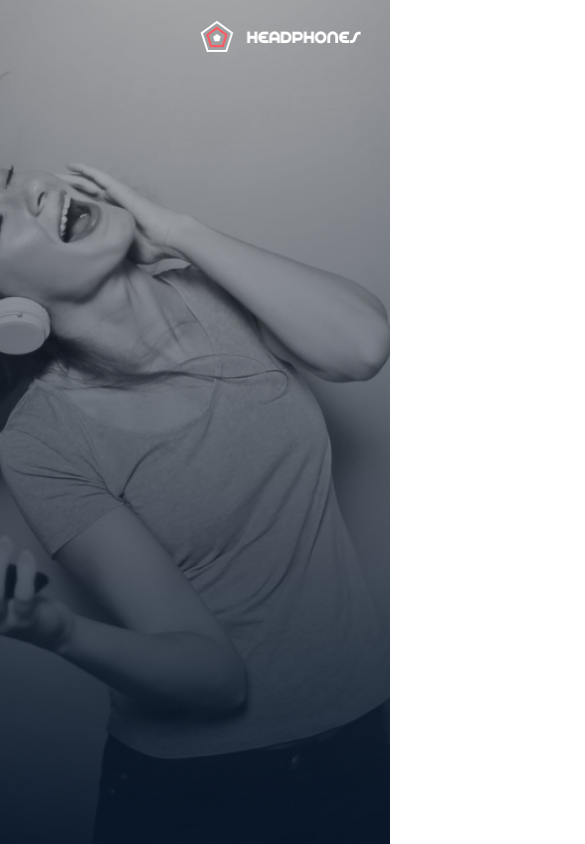
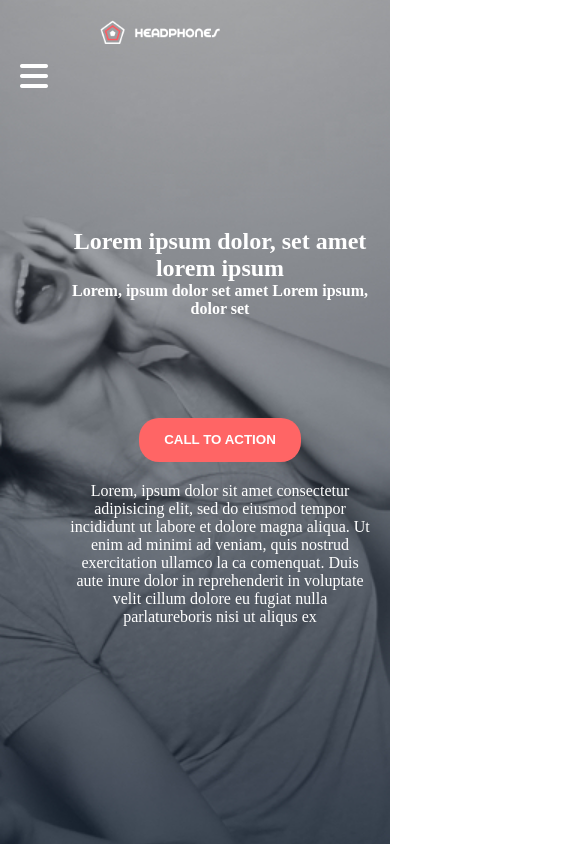
Before and after one commit to Majesticfrank/alx_html_css, a plain HTML site: page headphones/0-index.html in a window 390 px wide. Shown: the top 844 px of the page, 585 px wide, since content can reach past the window. Drawn offline with Linux system fonts and the light colour scheme.

Commit message:
updated 0-index.html and 0-styles.css

```diff
--- a/headphones/0-styles.css
+++ b/headphones/0-styles.css
@@ -7,6 +7,7 @@ body{
     color: white;
     font-family: source sans pro;
 
+
 }
 .background{
     width:100%;
@@ -14,6 +15,7 @@ body{
     background-image: url('/images/headphones_hero_1.jpg');
     background-position:center;
     background-size: cover;
+    overflow-y:hidden ;
 }
 .fa-bars{
     opacity: 0;
@@ -27,7 +29,7 @@ header img{
     margin-top: 20px;
 }
 nav{
-    margin-left: 1200px;
+    margin-left: 900px;
 }
 nav ul{
     display: flex;
@@ -41,16 +43,17 @@ nav ul li a{
     color: white;
     font-weight: 700;
 }
-.nav ul li a:hover{
+a:hover,
+a:active{
     color: #FF6565;
 }
 .text{
-    margin-left: 500px;
+    left: 300px;
     width:637px;
     text-align: center;
     height: 313px;
-    margin-top: 200px;
-    position: fixed;
+    margin-top: 50px;
+    position: absolute;
 
 }
 button{
@@ -63,6 +66,10 @@ button{
     color: #FFFFFF;
     font-weight: 700;
     border: none;
+}
+
+button:hover{
+opacity:0;
 }
  h1, h4{
     position:relative;
@@ -79,38 +86,49 @@ button{
 
 
 
-@media screen and(max-width: 480px){
+@media  (max-width: 500px){
 
 .background{
-    width: 20%;
-    background-color: black;
+    width: 100%;
+    height: 1200px;
+
 
 }
 
 
 header img{
-    width: 50px;
+    width: 120px;
     height: auto;
     margin-left: 100px;
 
 }
 .fa-bars{
+    position:absolute;
+    top: 60px;
     opacity: 1;
     color: #FFFFFF;
     font-size: 2.0em;
     margin-left: 20px;
-
+    cursor: pointer;
 
 }
+.fa-bars:hover + nav ul{
+    display: block;
+    color: #FF6565;
+
+}
+
 nav{
+    margin-top: 80px;
     margin-left:150px ;
     width: 150px;
 
 }
 
 nav ul{
-    display: block;
+
     margin-top: 30px;
+    display: none;
 
 }
 
@@ -120,7 +138,16 @@ nav ul li{
 
 
 nav ul li a{
-    font-size: 1.7em;
+    font-size: 1.5em;
+}
+
+
+.text{
+    position: relative;
+    left: 70px;
+    width: 300px;
+    top: 0;
+
 }
 
  }
```
